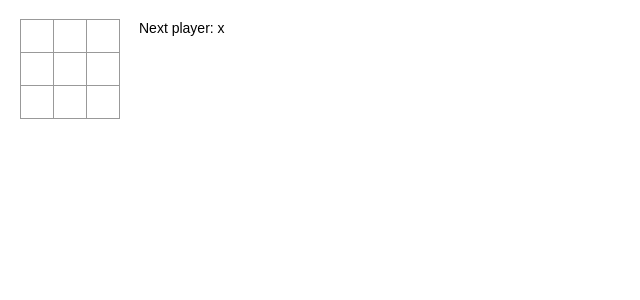
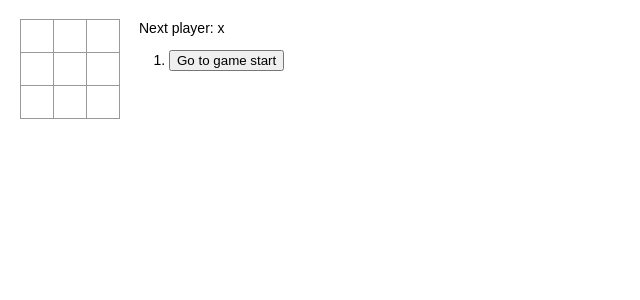
Before and after one commit to mike-neck/react-tutorial-on-typescript, a React (Create React App) app: page / in a window 1280 px wide. Shown: the top 300 px of the page, without its empty margins (0-640 px from the left). Built offline with nearby package versions, Linux system fonts and the light colour scheme.

Commit message:
add history lines

```diff
--- a/src/game.tsx
+++ b/src/game.tsx
@@ -80,9 +80,28 @@ class Board extends React.Component<History & Actionable, {}> {
   }
 }
 
+interface IndexAccess {
+  index: number;
+}
+
 interface Histories {
   entries: History[];
   next: State;
+}
+
+class HistoryItem extends React.Component<IndexAccess & Actionable, {}> {
+  render() {
+    const desc = this.props.index === 0?
+      "Go to game start":
+      "Go to move #" + (this.props.index + 1);
+    return (
+      <li>
+        <button onClick={ () => this.props.onClick(this.props.index) }>
+          { desc }
+        </button>
+      </li>
+    );
+  }
 }
 
 export class Game extends React.Component<{}, Histories> {
@@ -124,11 +143,18 @@ export class Game extends React.Component<{}, Histories> {
     });
   }
 
+  jumpTo(position: number) {
+  }
+
   render() {
     let finished = this.hasWinner();
     let status = finished?
         "Winner: " + winner(this.current()):
         "Next player: " + this.state.next;
+
+    const moves = this.state.entries.map((his, index) => {
+      return (<HistoryItem index={ index } onClick={ (pos: number) => this.jumpTo(pos) } />);
+    });
 
     return (
       <div className="game">
@@ -139,7 +165,7 @@ export class Game extends React.Component<{}, Histories> {
         </div>
         <div className="game-info">
           <div>{ status }</div>
-          <ol>{ /* todo */ }</ol>
+          <ol>{ moves }</ol>
         </div>
       </div>
     );
```
